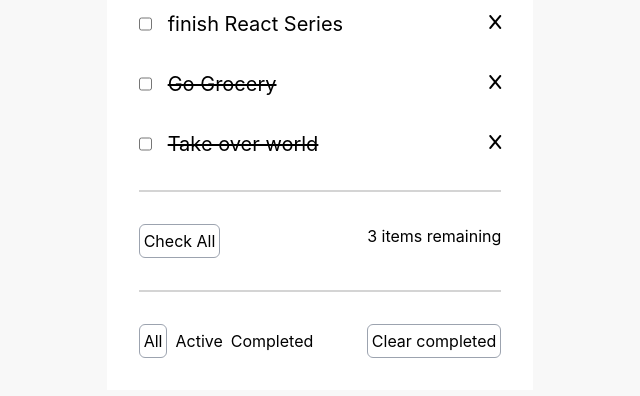
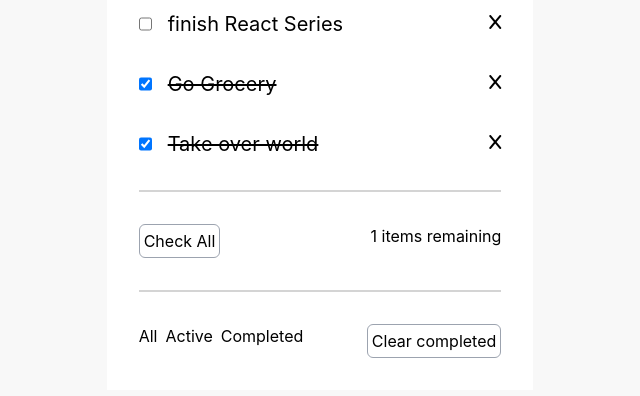
Before and after one commit to hadimakki387/to-do-app, a React (Create React App) app: page / in a window 1280 px wide. Shown: the part 278-674 px from the top of the page, without its empty margins (320-960 px from the left). Built offline with nearby package versions, Linux system fonts and the light colour scheme.

Commit message:
added Todo Features

```diff
--- a/src/components/Categiries.jsx
+++ b/src/components/Categiries.jsx
@@ -1,23 +1,30 @@
-import React from 'react'
-import Button from './button'
+import React from "react";
+import Button from "./button";
 
-function Categiries() {
+function Categiries(props) {
   return (
     <div className="flex justify-between mt-4">
       <div className="space-x-2">
-              <Button name="All" styles="border border-gray-400 p-1" />
-              <Button name="Active" styles="" />
-              <Button name="Completed" styles="" />
+        <button className={"rounded-md "+ props.filter==='All'?' border border-gray-400 p-1':''} onClick={()=>props.setCategory('All')}>
+          All
+        </button>
+        <button className={"rounded-md "+ props.filter==='Active'?' border border-gray-400 p-1':''} onClick={()=>props.setCategory('Active')}>
+          Active
+        </button>
+        <button className={"rounded-md "+ props.filter==='Completed'?' border border-gray-400 p-1':''} onClick={()=>props.setCategory('Completed')}>
+          Completed
+        </button>
       </div>
 
       <div>
         <Button
           name="Clear completed"
           styles="border border-gray-400 p-1"
+          click={props.clearCompleted}
         />
       </div>
     </div>
-  )
+  );
 }
 
-export default Categiries
+export default Categiries;
--- a/src/components/button.jsx
+++ b/src/components/button.jsx
@@ -2,7 +2,7 @@ import React from 'react'
 
 function Button(props) {
   return (
-    <button className={"rounded-md "+props.styles}>
+    <button className={"rounded-md "+props.styles} onClick={props.click}>
               {props.name}
     </button>
   )
--- a/src/components/checkAll.jsx
+++ b/src/components/checkAll.jsx
@@ -1,13 +1,25 @@
-import React from 'react'
-import Button from './button'
+import React from "react";
+import Button from "./button";
 
-function CheckAll() {
+function CheckAll(props) {
+    let toDos = props.toDos;
+
+
+  let remainingTodos = () =>{
+    return toDos.filter(toDo =>!toDo.isComplete).length
+  }
+
+
   return (
     <div className="flex justify-between w-full mt-4 ">
-    <Button name="Check All" styles="border border-gray-400 p-1" />
-    <span>3 items remaining</span>
-  </div>
-  )
+      <Button
+        name="Check All"
+        styles="border border-gray-400 p-1"
+        click={props.checkAll}
+      />
+      <span>{remainingTodos()} items remaining</span>
+    </div>
+  );
 }
 
-export default CheckAll
+export default CheckAll;
--- a/src/components/index.jsx
+++ b/src/components/index.jsx
@@ -40,6 +40,7 @@ function Index() {
       },
     ]);
   };
+  const [filter, setfilter] = useState("All");
 
   let removeItem = (id) => {
     setTodos([...toDos].filter((toDo) => toDo.id !== id));
@@ -90,6 +91,36 @@ function Index() {
     });
     setTodos(newToDo);
   };
+
+  let setToDosFunction = (items) => {
+    setTodos(items);
+  };
+  let clearCompleted = () => {
+    setTodos(toDos.filter((toDo) => !toDo.isComplete));
+  };
+
+  let checkAll = () => {
+    const newToDo = toDos.map((toDo) => {
+      toDo.isComplete = true;
+      return toDo;
+    });
+    setTodos(newToDo);
+  };
+
+  function todosFiltered(filter) {
+    if (filter === "All") {
+      return toDos;
+    } else if (filter === "Active") {
+      return toDos.filter((toDO) => !toDO.isComplete);
+    } else if (filter === "Completed") {
+      return toDos.filter((toDO) => toDO.isComplete);
+    }
+  }
+
+  function setCategory(name) {
+    setfilter(name)
+  }
+
   return (
     <div className="grid justify-start gap-4 grid-cols-1  w-1/3 max-[1080px]:w-1/2 max-[690px]:w-full relative top-32 m-auto bg-white p-8">
       <div className="w-full">
@@ -98,7 +129,7 @@ function Index() {
 
       <Form addToDo={addToDo} />
 
-      {toDos.map((toDo, index) => (
+      {todosFiltered(filter).map((toDo, index) => (
         <ListItem
           styles={toDo.isComplete === true ? "line-through" : ""}
           key={toDo.id}
@@ -108,17 +139,23 @@ function Index() {
           isEditing={isEditing}
           updateToDo={updateToDo}
           cancelEdit={cancelEdit}
+          clearCompleted={clearCompleted}
+
         />
       ))}
       {toDos.length > 0 ? (
         <>
           <BR />
 
-          <CheckAll />
+          <CheckAll
+            toDos={toDos}
+            setTodos={setToDosFunction}
+            checkAll={checkAll}
+          />
 
           <BR />
 
-          <Categiries />
+          <Categiries clearCompleted={clearCompleted} setCategory={setCategory} filter={filter}/>
         </>
       ) : (
         <NoTodos />
--- a/src/components/listItem.jsx
+++ b/src/components/listItem.jsx
@@ -4,11 +4,13 @@ function ListItem(props) {
   return (
     <div className="flex justify-between w-full mt-4">
       <div className="flex gap-4">
+
         <input
           type="checkbox"
           onChange={() => props.check(props.toDo.id)}
-          checked={props.isComplete ? true : false}
+          checked={props.toDo.isComplete ? true : false}
         ></input>
+
         <span onDoubleClick={() => props.isEditing(props.toDo.id)}>
           {props.toDo.editingState ? (
             <input
@@ -27,10 +29,11 @@ function ListItem(props) {
             <p className={"text-xl " + props.styles}>{props.toDo.title}</p>
           )}
         </span>
+
       </div>
       <div>
         <button onClick={() => props.removeItem(props.toDo.id)}>
-          <i class="fa-solid fa-x"></i>
+          <i className="fa-solid fa-x"></i>
         </button>
       </div>
     </div>
```
Lines whose indentation alone changed are shown as unchanged.
